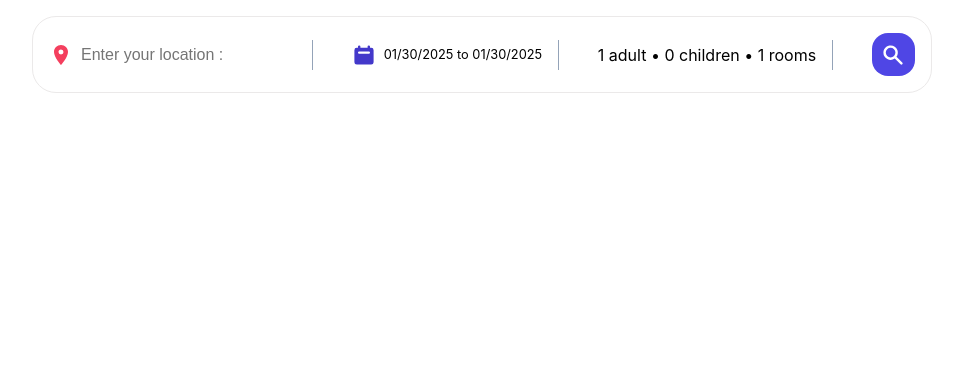
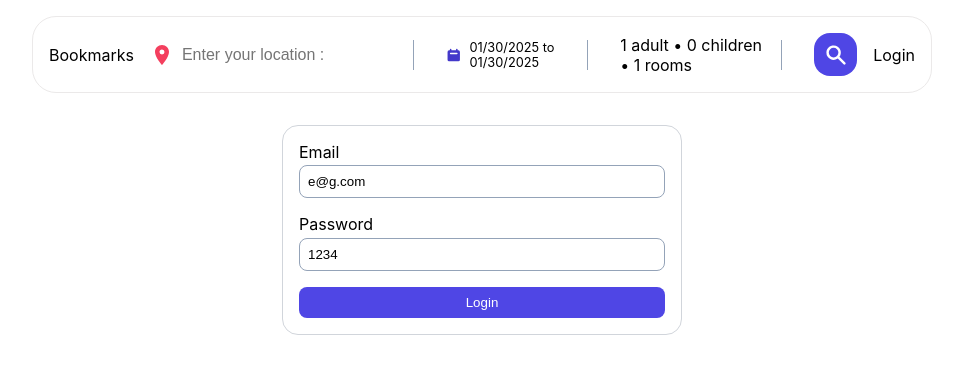
Before and after one commit to mohammadm938/Hotel-map, a React (Vite) app: page /login in a window 1280 px wide. Shown: the top 374 px of the page, without its empty margins (158-1121 px from the left). Built offline with nearby package versions, Linux system fonts and the light colour scheme; no server answers; data requests are answered from the project's data file.

Commit message:
create login

```diff
--- a/src/App.jsx
+++ b/src/App.jsx
@@ -12,8 +12,11 @@ import BookmarkListProvider from "./Components/context/BookmarkListContext";
 import Bookmark from "./Components/Bookmark/Bookmark";
 import SingleBookmark from "./Components/SingleBookmark/SingleBookmark";
 import AddBookmark from "./Components/AddBookmark/AddBookmark";
+import Login from "./Components/Login/Login";
+import AuthenticationProvider from "./Components/context/AuthenticationProvider";
 function App() {
   return (
+    <AuthenticationProvider>
       <BookmarkListProvider>
         <HotelProvider>
           <Toaster />
@@ -29,9 +32,11 @@ function App() {
               <Route path="add" element={<AddBookmark />} />
               <Route path=":id" element={<SingleBookmark />} />
             </Route>
+            <Route path="/login" element={<Login />} />
           </Routes>
         </HotelProvider>
       </BookmarkListProvider>
+    </AuthenticationProvider>
   );
 }
 
--- a/src/Components/Header/Header.jsx
+++ b/src/Components/Header/Header.jsx
@@ -1,9 +1,16 @@
 import { MdLocationOn } from "react-icons/md";
-import { HiCalendar, HiMinus, HiPlus, HiSearch } from "react-icons/hi";
+import {
+  HiCalendar,
+  HiLogout,
+  HiMinus,
+  HiPlus,
+  HiSearch,
+} from "react-icons/hi";
 import { useRef, useState } from "react";
 import useOutsideClick from "../../../hooks/useOutsideClick";
 import {
   createSearchParams,
+  Link,
   useNavigate,
   useSearchParams,
 } from "react-router-dom";
@@ -11,6 +18,7 @@ import "react-date-range/dist/styles.css";
 import "react-date-range/dist/theme/default.css";
 import { DateRange } from "react-date-range";
 import { format } from "date-fns";
+import { useAuthentication } from "../context/AuthenticationProvider";
 
 const Header = () => {
   const [searchParams, setSearchParams] = useSearchParams();
@@ -28,6 +36,7 @@ const Header = () => {
     { startDate: new Date(), endDate: new Date(), key: "selection" },
   ]);
 
+  const { user, isAuth, logout } = useAuthentication();
   const navigate = useNavigate();
 
   const handleSearch = () => {
@@ -55,6 +64,9 @@ const Header = () => {
   return (
     <div className="header">
       <div className="headerSearch">
+        <Link to={"/bookmark"} className="headerSearchItem">
+          Bookmarks
+        </Link>
         <div className="headerSearchItem">
           <MdLocationOn className="headerIcon locationIcon" />
           <input
@@ -105,6 +117,16 @@ const Header = () => {
           <button className="headerSearchBtn" onClick={handleSearch}>
             <HiSearch className="headerIcon" />
           </button>
+        </div>
+        <div className="headerSearchItem">
+          {isAuth ? (
+            <div>
+              <span>{user.name}</span>
+              <HiLogout onClick={logout} className="icon" />
+            </div>
+          ) : (
+            <Link to={"/login"}>Login</Link>
+          )}
         </div>
       </div>
     </div>
--- /dev/null
+++ b/src/Components/Login/Login.jsx
@@ -0,0 +1,53 @@
+import { useEffect, useState } from "react";
+import { useAuthentication } from "../context/AuthenticationProvider";
+import { useNavigate } from "react-router-dom";
+
+function Login() {
+  const [email, setEmail] = useState("e@g.com");
+  const [password, setPassword] = useState("1234");
+  const { user, isAuth, login } = useAuthentication();
+  const navigate = useNavigate();
+
+  const handleLogin = (e) => {
+    e.preventDefault();
+    if (email && password) return login(email, password);
+  };
+
+  useEffect(() => {
+    if (isAuth) navigate("/", { replace: true });
+  }, [isAuth, navigate]);
+
+  return (
+    <div className="loginContainer" onSubmit={handleLogin}>
+      <form className="form">
+        <div className="formControl">
+          <label htmlFor="cityName">Email</label>
+          <input
+            onChange={(e) => setEmail(e.target.value)}
+            value={email}
+            type="text"
+            name="cityName"
+            id="cityName"
+          />
+        </div>
+        <div className="formControl">
+          <label htmlFor="country">Password</label>
+          <input
+            onChange={(e) => setPassword(e.target.value)}
+            value={password}
+            type="text"
+            name="country"
+            id="country"
+          />
+        </div>
+        <div className="buttons">
+          <button type="submit" className="btn btn--primary">
+            Login
+          </button>
+        </div>
+      </form>
+    </div>
+  );
+}
+
+export default Login;
--- /dev/null
+++ b/src/Components/context/AuthenticationProvider.jsx
@@ -0,0 +1,62 @@
+import { createContext, useContext, useReducer } from "react";
+
+const AuthenticationContext = createContext();
+
+const initialState = {
+  user: null,
+  isAuth: false,
+};
+
+const authReducer = (state, action) => {
+  switch (action.type) {
+    case "login":
+      return {
+        user: action.payload,
+        isAuth: true,
+      };
+    case "logout":
+      return {
+        user: null,
+        isAuth: false,
+      };
+    default:
+      throw new Error("Action is Unknown");
+  }
+};
+
+const FAKE_USER = {
+  name: "Mohammad",
+  email: "e@g.com",
+  password: "1234",
+};
+
+function AuthenticationProvider({ children }) {
+  const [{ user, isAuth }, dispatch] = useReducer(authReducer, initialState);
+
+  function login(email, password) {
+    if (email === FAKE_USER.email && password === FAKE_USER.password)
+      dispatch({ type: "login", payload: FAKE_USER });
+  }
+  function logout() {
+    dispatch({ type: "logout" });
+  }
+
+  return (
+    <AuthenticationContext.Provider
+      value={{
+        user,
+        isAuth,
+        login,
+        logout,
+      }}
+    >
+      {children}
+    </AuthenticationContext.Provider>
+  );
+}
+
+export default AuthenticationProvider;
+
+export function useAuthentication() {
+  return useContext(AuthenticationContext);
+}
```
Lines whose indentation alone changed are shown as unchanged.
